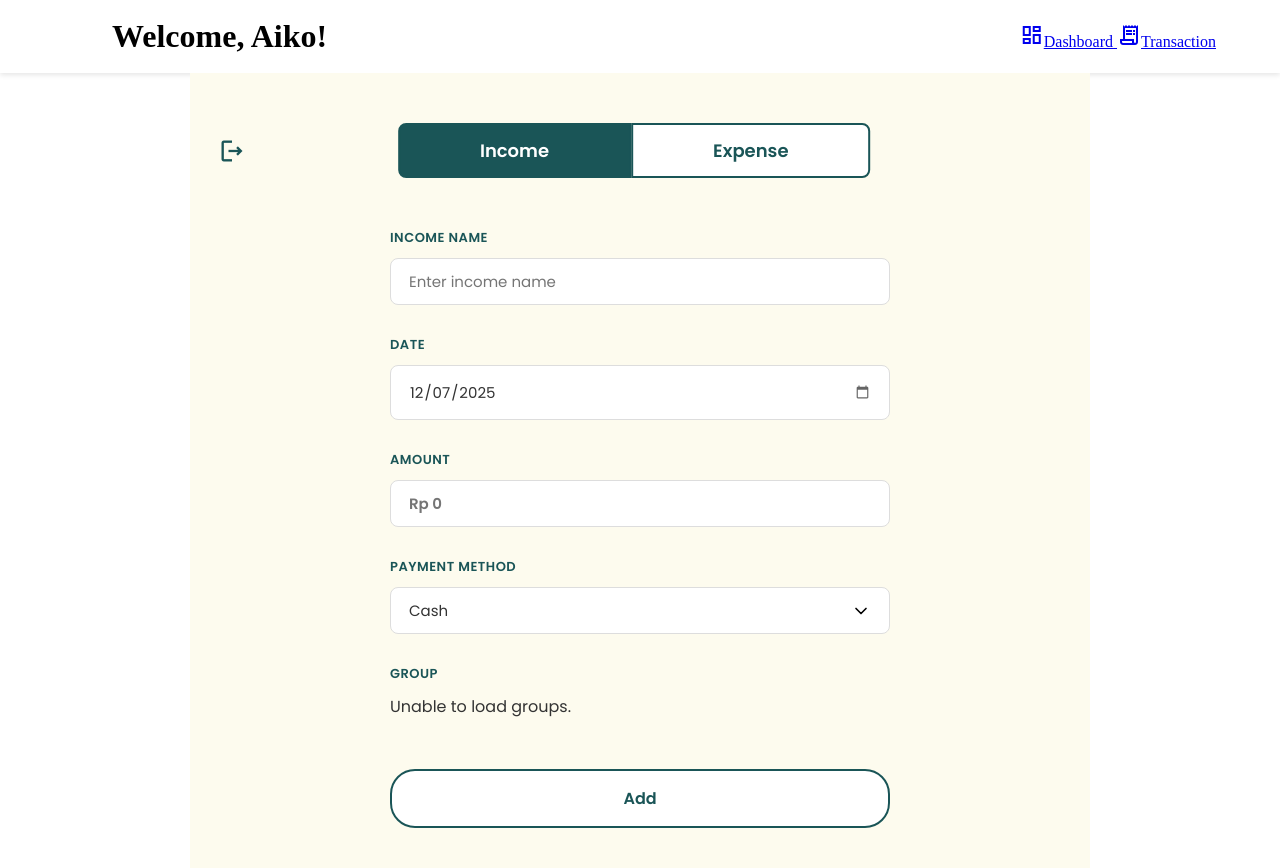
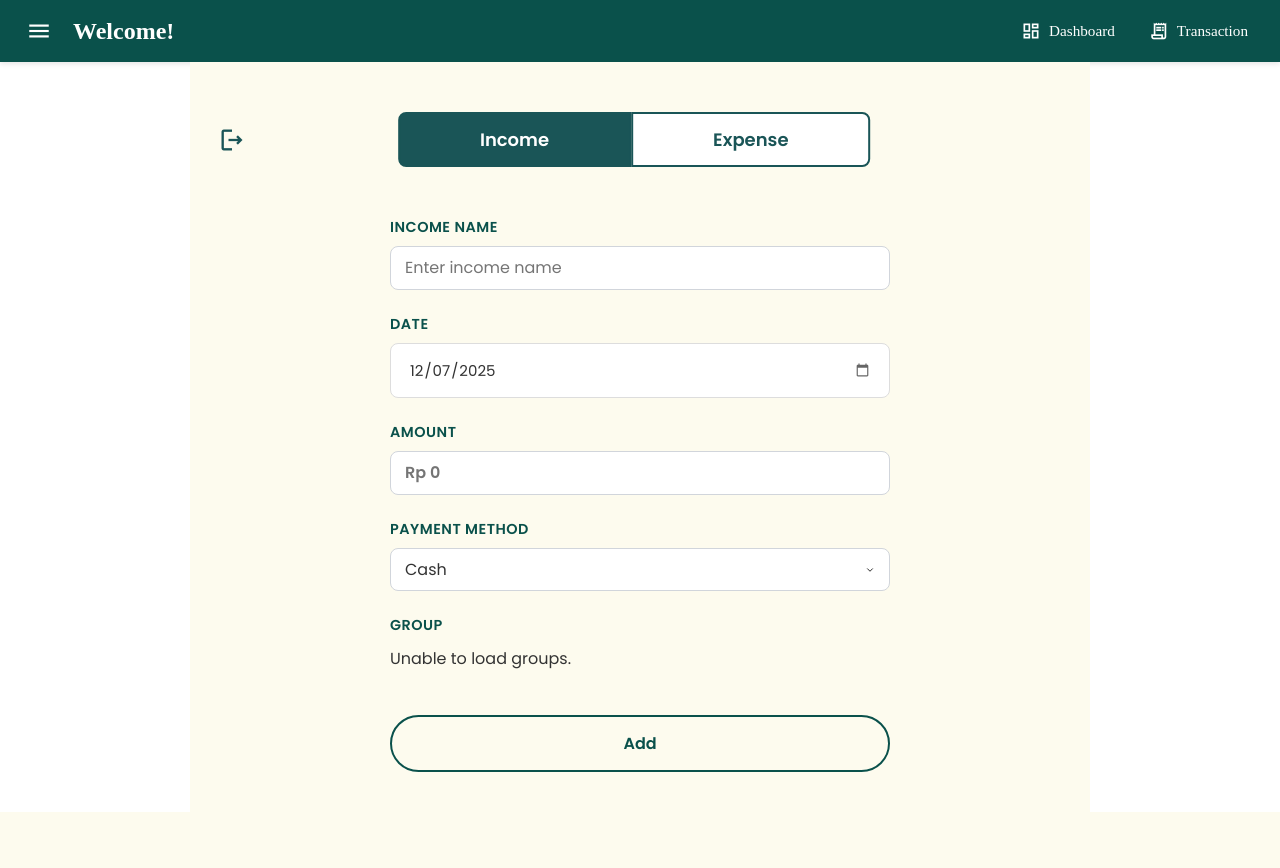
Before and after one commit to helsusan/smartExpenseTracker, a PHP site: page /income_form.html in a window 1280 px wide. After the commit the page ends 812 px from the top, so only its background shows below. Run offline with PHP 8.4, Linux system fonts and the light colour scheme.

Commit message:
update sidebar & navbar

```diff
--- a/income_form.html
+++ b/income_form.html
@@ -23,33 +23,31 @@
   </style>
 </head>
 <body>
+  <div class="sidebar-root">
+
     <header class="navbar">
       <div class="navbar-left">
-      <button id="hamburger-btn" aria-label="Toggle Sidebar">
+        <button id="hamburger-btn" class="hamburger-btn" aria-label="Toggle Sidebar">
           <span class="material-icons-outlined">menu</span>
         </button>
-      <!-- CHANGED: user_name is hardcoded to "Aiko" in the static HTML.
-           If you implement auth, you can replace this with dynamic username. -->
-      <h1>Welcome, Aiko!</h1>
+        <h1 id="welcomeName">Welcome!</h1>
       </div>
 
       <div class="navbar-right">
         <a href="dashboard.html" class="nav-link">
-        <span class="material-icons-outlined">dashboard</span><span>Dashboard</span>
+          <span class="material-icons-outlined">dashboard</span>
+          <span>Dashboard</span>
         </a>
         <a href="transaction.html" class="nav-link">
-        <span class="material-icons-outlined">receipt_long</span><span>Transaction</span>
+          <span class="material-icons-outlined">receipt_long</span>
+          <span>Transaction</span>
         </a>
       </div>
     </header>
 
-  <!-- CHANGED: sidebar.php removed (server include not available on S3).
-       You can create a static sidebar.html and load it via fetch/JS if needed. -->
-  <div id="sidebar-placeholder"><!-- Sidebar will be static file or injected by sidebar_script.js --></div>
-  <div id="sidebar-overlay" class="sidebar-overlay"></div>
+    <div id="sidebar-placeholder"></div>
 
-  <div class="income-container">
-    <!-- Success & error alerts will be injected by JS after API responses -->
+    <main class="income-container">
       <div id="alerts"></div>
 
       <div class="tab-header">
@@ -101,9 +99,39 @@
           <button type="submit" class="submit-btn">Add</button>
         </form>
       </div>
+    </main>
   </div>
 
   <script src="income_script.js"></script>
-  <script src="sidebar_script.js"></script>
+  <script>
+    fetch("sidebar.html")
+      .then(r => r.text())
+      .then(html => {
+        document.getElementById("sidebar-placeholder").innerHTML = `
+          <div class="sidebar-root">
+            ${html}
+          </div>
+        `;
+
+        // Tambahkan overlay
+        if (!document.getElementById("sidebar-overlay")) {
+          const overlay = document.createElement("div");
+          overlay.id = "sidebar-overlay";
+          overlay.className = "sidebar-overlay";
+          document.querySelector(".sidebar-root").appendChild(overlay);
+        }
+
+        // Inject sidebar script
+        const script = document.createElement("script");
+        script.src = "sidebar_script.js";
+        script.onload = () => {
+          // PENTING: PANGGIL ULANG initSidebar SETELAH FILE TERLOAD
+          initSidebar();
+          loadGroups();
+        };
+        document.body.appendChild(script);
+      })
+      .catch(err => console.error("Sidebar load error:", err));
+  </script>
 </body>
 </html>
--- a/income_script.js
+++ b/income_script.js
@@ -77,11 +77,11 @@
 loadGroups();
 
 // Helper: show alert
-function showAlert(type, text) {
-    alertsContainer.innerHTML = `<div class="alert ${type === 'success' ? 'alert-success' : 'alert-error'}">${text}</div>`;
-    // auto-hide after 6s
-    setTimeout(()=> { if (alertsContainer.firstChild) alertsContainer.removeChild(alertsContainer.firstChild); }, 6000);
-}
+// function showAlert(type, text) {
+//     alertsContainer.innerHTML = `<div class="alert ${type === 'success' ? 'alert-success' : 'alert-error'}">${text}</div>`;
+//     // auto-hide after 6s
+//     setTimeout(()=> { if (alertsContainer.firstChild) alertsContainer.removeChild(alertsContainer.firstChild); }, 6000);
+// }
 
 // --- CHANGED: submit via fetch to API endpoint ---
 incomeForm.addEventListener('submit', async function(e) {
@@ -125,17 +125,17 @@
 
         const data = await res.json();
         if (data.success) {
-            showAlert('success', 'Income added successfully!');
+            alert('Income added successfully!'); // ← UBAH: Pakai browser alert
             incomeForm.reset();
             totalAmountInput.value = 'Rp 0';
             amountHidden.value = '';
             // reload groups if needed
             loadGroups();
         } else {
-            showAlert('error', data.message || 'Failed to add income');
+            alert(data.message || 'Failed to add income'); // ← UBAH: Pakai browser alert
         }
     } catch (err) {
         console.error(err);
-        showAlert('error', 'Error: ' + (err.message || 'Unknown error'));
+        alert('Error: ' + (err.message || 'Unknown error'));
     }
 });
--- a/income_style.css
+++ b/income_style.css
@@ -272,3 +272,74 @@
     color: #721c24;
     border: 1px solid #f5c6cb;
 }
+
+/* NAVBAR STYLES - Konsisten dengan dashboard & transaction */
+.sidebar-root .navbar {
+    display: flex;
+    align-items: center;
+    justify-content: space-between;
+    background-color: #1a5557;
+    color: #ffffff;
+    padding: 12px 20px;
+    box-shadow: 0 2px 5px rgba(0,0,0,0.1);
+}
+
+.sidebar-root .navbar h1 {
+    margin: 0;
+    font-size: 1.5rem;
+    font-weight: 600;
+}
+
+.sidebar-root .navbar-left {
+    display: flex;
+    align-items: center;
+    gap: 15px;
+}
+
+.sidebar-root .navbar-right {
+    display: flex;
+    align-items: center;
+    gap: 10px;
+}
+
+.sidebar-root .nav-link {
+    display: flex;
+    align-items: center;
+    gap: 8px;
+    text-decoration: none;
+    color: #ffffff;
+    font-size: 0.95rem;
+    font-weight: 500;
+    padding: 8px 12px;
+    border-radius: 8px;
+    transition: background-color 0.2s ease;
+}
+
+.sidebar-root .nav-link:hover {
+    background-color: rgba(255,255,255,0.15);
+}
+
+.sidebar-root .nav-link .material-icons-outlined {
+    font-size: 20px;
+}
+
+.sidebar-root .hamburger-btn {
+    background: transparent;
+    color: white;
+    border: none;
+    border-radius: 8px;
+    cursor: pointer;
+    padding: 8px;
+    display: flex;
+    align-items: center;
+    justify-content: center;
+    transition: all 0.3s ease;
+}
+
+.sidebar-root .hamburger-btn:hover {
+    background: #08433e;
+}
+
+.sidebar-root .hamburger-btn .material-icons-outlined {
+    font-size: 26px;
+}
```
Also changed, not shown: expense_form.html (+45 -8 lines), expense_script.js (+9 -8 lines), expense_style.css (+71 -0 lines). Lines whose indentation alone changed are shown as unchanged.
